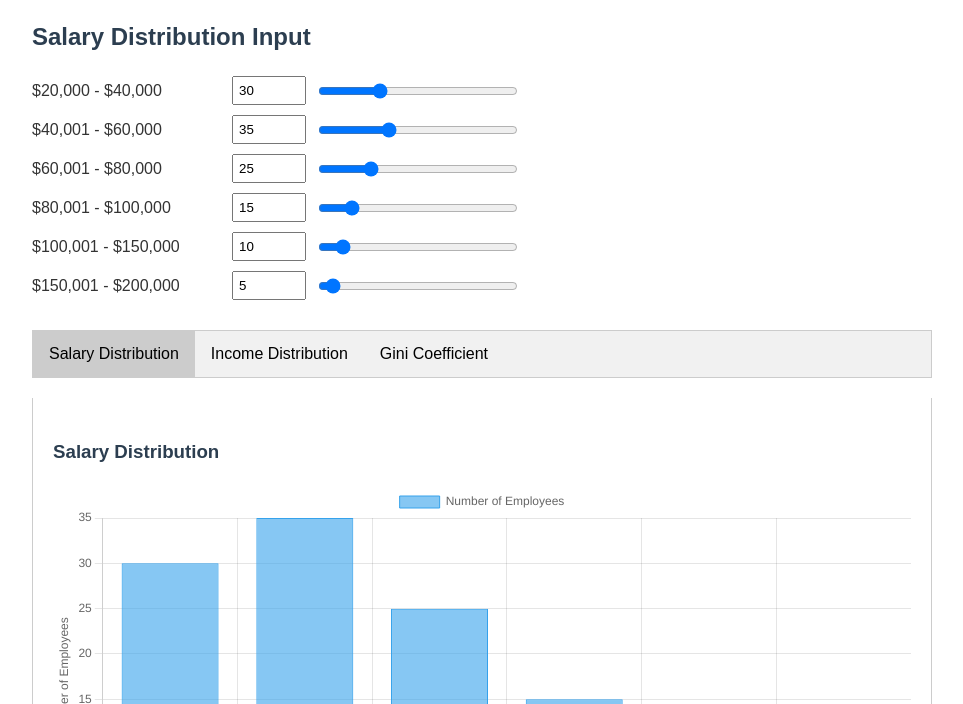
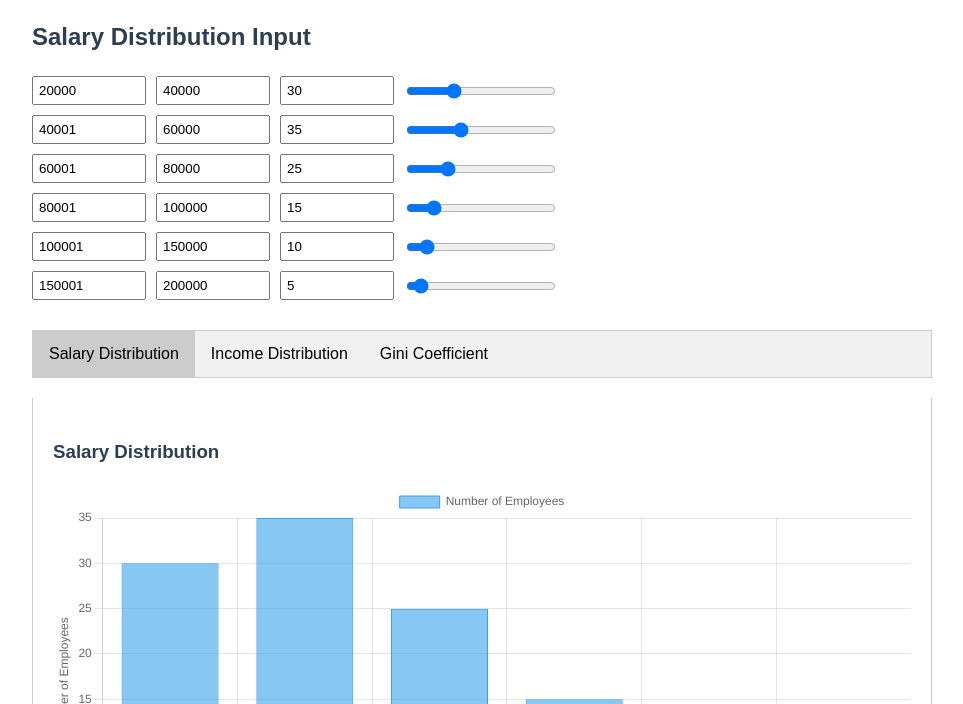
Before and after one commit to aslamkhn/income-equality-model, a plain HTML site: page index.html in a window 1280 px wide. Shown: the part 96-800 px from the top of the page, without its empty margins (158-1121 px from the left). Drawn offline with nearby package versions, Linux system fonts and the light colour scheme.

Commit message:
Salary bands are input fields

```diff
--- a/index.html
+++ b/index.html
@@ -25,17 +25,14 @@
             align-items: center;
             margin-bottom: 10px;
         }
-        .salary-band label {
-            width: 200px;
-            flex-shrink: 0;
-        }
         .salary-band input[type="number"] {
-            width: 60px;
+            width: 100px;
             padding: 5px;
             margin-right: 10px;
         }
         .salary-band input[type="range"] {
-            width: 200px;
+            width: 150px;
+            margin-right: 10px;
         }
         .chart-container {
             height: 400px;
@@ -127,7 +124,7 @@
     </div>
 
     <script>
-        const salaryBands = [
+        let salaryBands = [
             { min: 20000, max: 40000, employees: 30 },
             { min: 40001, max: 60000, employees: 35 },
             { min: 60001, max: 80000, employees: 25 },
@@ -144,33 +141,42 @@
                 const div = document.createElement('div');
                 div.className = 'salary-band';
                 div.innerHTML = `
-                    <label>$${band.min.toLocaleString()} - $${band.max.toLocaleString()}</label>
-                    <input type="number" id="band${index}" value="${band.employees}" min="1" max="100">
-                    <input type="range" id="slider${index}" value="${band.employees}" min="1" max="100">
+                    <input type="number" id="min${index}" value="${band.min}" min="0" step="1000">
+                    <input type="number" id="max${index}" value="${band.max}" min="0" step="1000">
+                    <input type="number" id="emp${index}" value="${band.employees}" min="0" max="100">
+                    <input type="range" id="slider${index}" value="${band.employees}" min="0" max="100">
                 `;
                 container.appendChild(div);
 
-                const numberInput = div.querySelector(`#band${index}`);
+                const minInput = div.querySelector(`#min${index}`);
+                const maxInput = div.querySelector(`#max${index}`);
+                const empInput = div.querySelector(`#emp${index}`);
                 const sliderInput = div.querySelector(`#slider${index}`);
 
-                numberInput.addEventListener('input', () => {
-                    sliderInput.value = numberInput.value;
-                    updateCharts();
-                });
-
-                sliderInput.addEventListener('input', () => {
-                    numberInput.value = sliderInput.value;
-                    updateCharts();
+                [minInput, maxInput, empInput, sliderInput].forEach(input => {
+                    input.addEventListener('input', () => {
+                        if (input === sliderInput) {
+                            empInput.value = sliderInput.value;
+                        } else if (input === empInput) {
+                            sliderInput.value = empInput.value;
+                        }
+                        updateSalaryBand(index);
+                        updateCharts();
+                    });
                 });
             });
         }
 
-        function getEmployeeCounts() {
-            return salaryBands.map((_, index) => parseInt(document.getElementById(`band${index}`).value) || 0);
+        function updateSalaryBand(index) {
+            salaryBands[index] = {
+                min: parseInt(document.getElementById(`min${index}`).value),
+                max: parseInt(document.getElementById(`max${index}`).value),
+                employees: parseInt(document.getElementById(`emp${index}`).value)
+            };
         }
 
         function updateCharts() {
-            const employeeCounts = getEmployeeCounts();
+            const employeeCounts = salaryBands.map(band => band.employees);
             const totalEmployees = employeeCounts.reduce((sum, count) => sum + count, 0);
 
             updateSalaryChart(employeeCounts);
@@ -181,6 +187,7 @@
         function updateSalaryChart(employeeCounts) {
             const ctx = document.getElementById('salaryChart').getContext('2d');
             if (salaryChart) {
+                salaryChart.data.labels = salaryBands.map(band => `$${band.min.toLocaleString()} - $${band.max.toLocaleString()}`);
                 salaryChart.data.datasets[0].data = employeeCounts;
                 salaryChart.update();
             } else {
@@ -222,6 +229,7 @@
             }, []);
 
             if (incomeDistributionChart) {
+                incomeDistributionChart.data.labels = salaryBands.map(band => `$${band.max.toLocaleString()}`);
                 incomeDistributionChart.data.datasets[0].data = cumulativePercentages;
                 incomeDistributionChart.update();
             } else {
```
